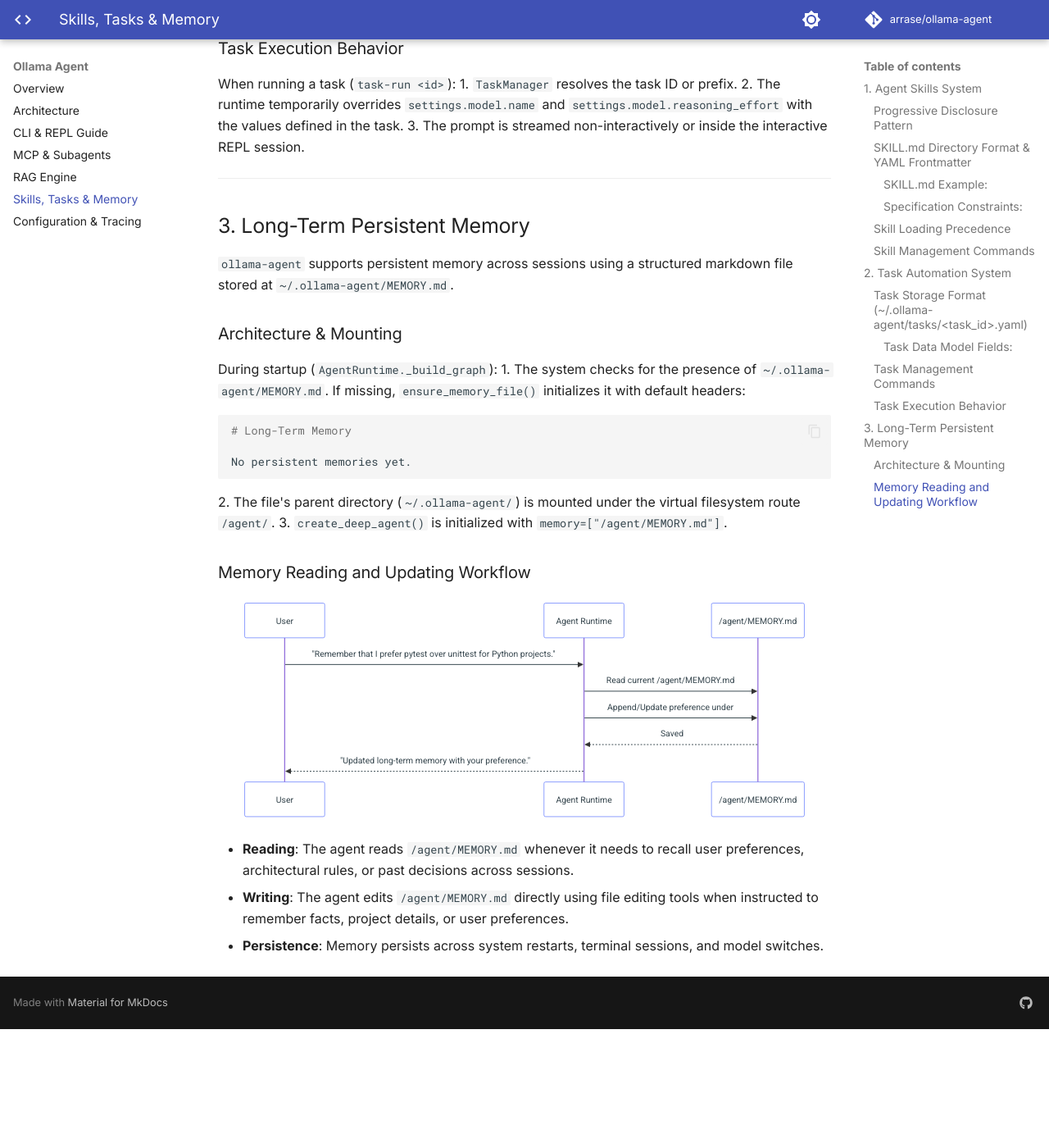
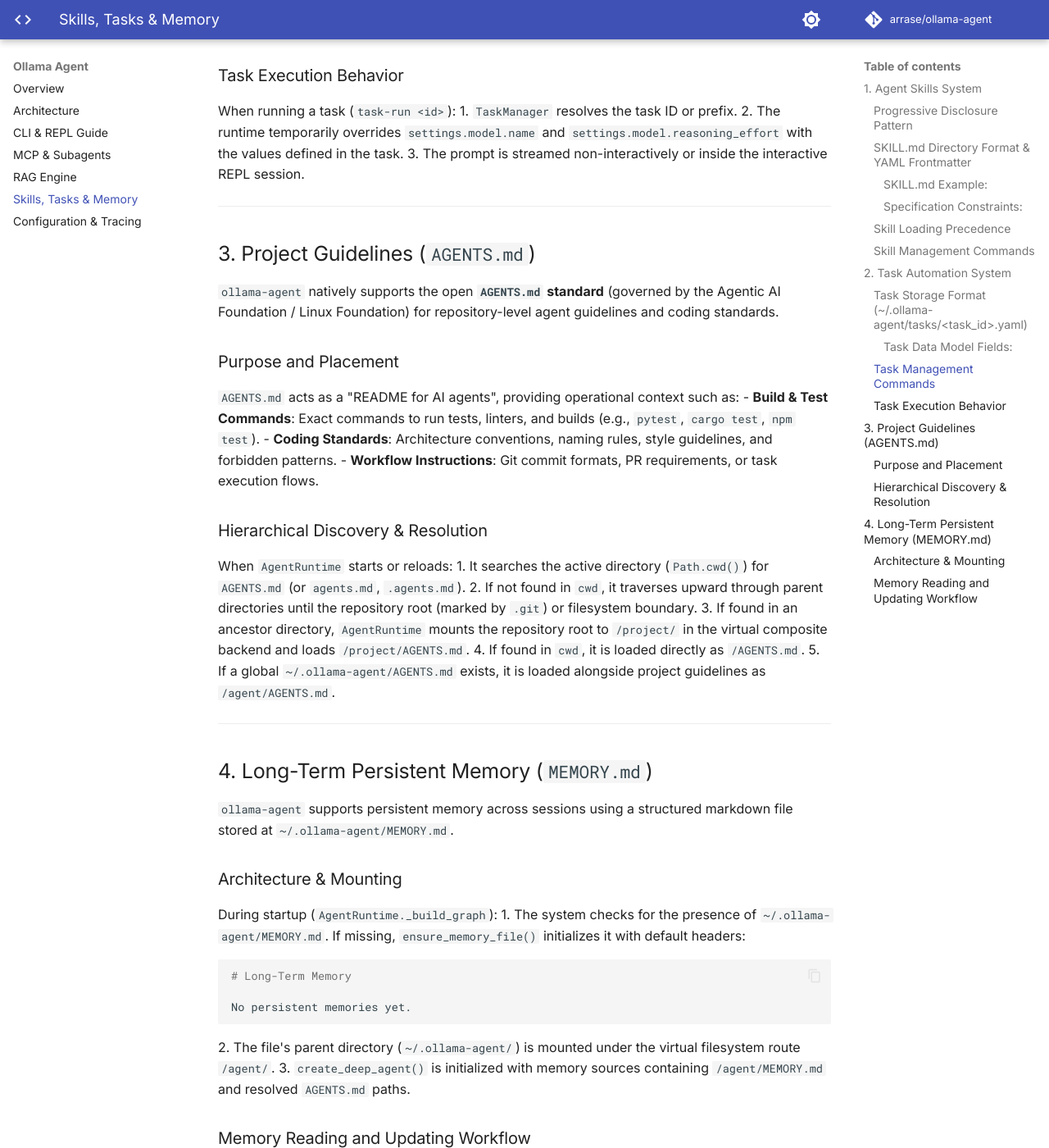
Before and after one commit to arrase/ollama-agent, an MkDocs documentation site: the page built from docs/skills_tasks_memory.md, in a window 1280 px wide and 1400 px high, scrolled down 3216 px. Shown: the whole window at 82% size. Built offline with MkDocs 1.6.1 and Material for MkDocs 9.7.7, drawn with Linux system fonts in a browser that asks for light colours; comment, search, counter and statistics services are not loaded; before the commit the page ends 4471 px from its top, so only the background shows below that; some of the changed text lies outside the part shown.

Commit message:
feat: add support for AGENTS.md project guidelines
- Add AGENTS_MD_NAME and AGENTS_PATH constants in settings.paths
- Implement find_agents_file and ensure_agents_file in settings.config
- Update AgentRuntime._build_graph to discover and load AGENTS.md in memory
- Mount ancestor repository root to /project/ virtual backend when needed
- Reference AGENTS.md in default instructions prompt and system documentation
- Add comprehensive test suite in tests/test_agents_md.py and test_config.py

````diff
--- a/docs/skills_tasks_memory.md
+++ b/docs/skills_tasks_memory.md
@@ -1,10 +1,12 @@
-# Skills System, Task Automation & Long-term Memory
+# Skills System, Task Automation & Agent Memory (`AGENTS.md` & `MEMORY.md`)
 
-This document covers three core features that enable `ollama-agent` to adapt, automate repetitive routines, and retain long-term persistent context:
+This document covers four core features that enable `ollama-agent` to adapt, automate repetitive routines, and retain project context and long-term persistent memory:
 
 1. **Skills System** (Adhering to the Agent Skills specification)
 2. **Task Automation System** (Pre-configured prompt templates and models)
-3. **Long-Term Persistent Memory** (`MEMORY.md` file integration)
+3. **Project Agent Guidelines** (`AGENTS.md` standard integration)
+4. **Long-Term Persistent Memory** (`MEMORY.md` file integration)
+
 
 ---
 
@@ -111,7 +113,27 @@
 
 ---
 
-## 3. Long-Term Persistent Memory
+## 3. Project Guidelines (`AGENTS.md`)
+
+`ollama-agent` natively supports the open **`AGENTS.md` standard** (governed by the Agentic AI Foundation / Linux Foundation) for repository-level agent guidelines and coding standards.
+
+### Purpose and Placement
+`AGENTS.md` acts as a "README for AI agents", providing operational context such as:
+- **Build & Test Commands**: Exact commands to run tests, linters, and builds (e.g., `pytest`, `cargo test`, `npm test`).
+- **Coding Standards**: Architecture conventions, naming rules, style guidelines, and forbidden patterns.
+- **Workflow Instructions**: Git commit formats, PR requirements, or task execution flows.
+
+### Hierarchical Discovery & Resolution
+When `AgentRuntime` starts or reloads:
+1. It searches the active directory (`Path.cwd()`) for `AGENTS.md` (or `agents.md`, `.agents.md`).
+2. If not found in `cwd`, it traverses upward through parent directories until the repository root (marked by `.git`) or filesystem boundary.
+3. If found in an ancestor directory, `AgentRuntime` mounts the repository root to `/project/` in the virtual composite backend and loads `/project/AGENTS.md`.
+4. If found in `cwd`, it is loaded directly as `/AGENTS.md`.
+5. If a global `~/.ollama-agent/AGENTS.md` exists, it is loaded alongside project guidelines as `/agent/AGENTS.md`.
+
+---
+
+## 4. Long-Term Persistent Memory (`MEMORY.md`)
 
 `ollama-agent` supports persistent memory across sessions using a structured markdown file stored at `~/.ollama-agent/MEMORY.md`.
 
@@ -124,7 +146,7 @@
    No persistent memories yet.
    ```
 2. The file's parent directory (`~/.ollama-agent/`) is mounted under the virtual filesystem route `/agent/`.
-3. `create_deep_agent()` is initialized with `memory=["/agent/MEMORY.md"]`.
+3. `create_deep_agent()` is initialized with memory sources containing `/agent/MEMORY.md` and resolved `AGENTS.md` paths.
 
 ### Memory Reading and Updating Workflow
 
@@ -132,7 +154,7 @@
 sequenceDiagram
     participant User
     participant Agent as Agent Runtime
-    participant Mem as /agent/MEMORY.md
+    participant Mem as /agent/MEMORY.md & AGENTS.md
 
     User->>Agent: "Remember that I prefer pytest over unittest for Python projects."
     Agent->>Mem: Read current /agent/MEMORY.md
@@ -141,6 +163,6 @@
     Agent-->>User: "Updated long-term memory with your preference."
 ```
 
-- **Reading**: The agent reads `/agent/MEMORY.md` whenever it needs to recall user preferences, architectural rules, or past decisions across sessions.
-- **Writing**: The agent edits `/agent/MEMORY.md` directly using file editing tools when instructed to remember facts, project details, or user preferences.
+- **Reading**: The agent automatically reads memory and project guidelines at the start of each execution turn via `MemoryMiddleware`.
+- **Writing**: The agent edits `/agent/MEMORY.md` or `/AGENTS.md` directly using file editing tools when instructed to record new preferences or architectural patterns.
 - **Persistence**: Memory persists across system restarts, terminal sessions, and model switches.
````
Also changed, not shown: AGENTS.md (added, +31 -0 lines), README.md (+9 -3 lines), docs/architecture.md (+5 -3 lines), docs/index.md (+4 -3 lines), ollama_agent/settings/prompts/default_instructions.md (+1 -1 lines), 6 other files.
